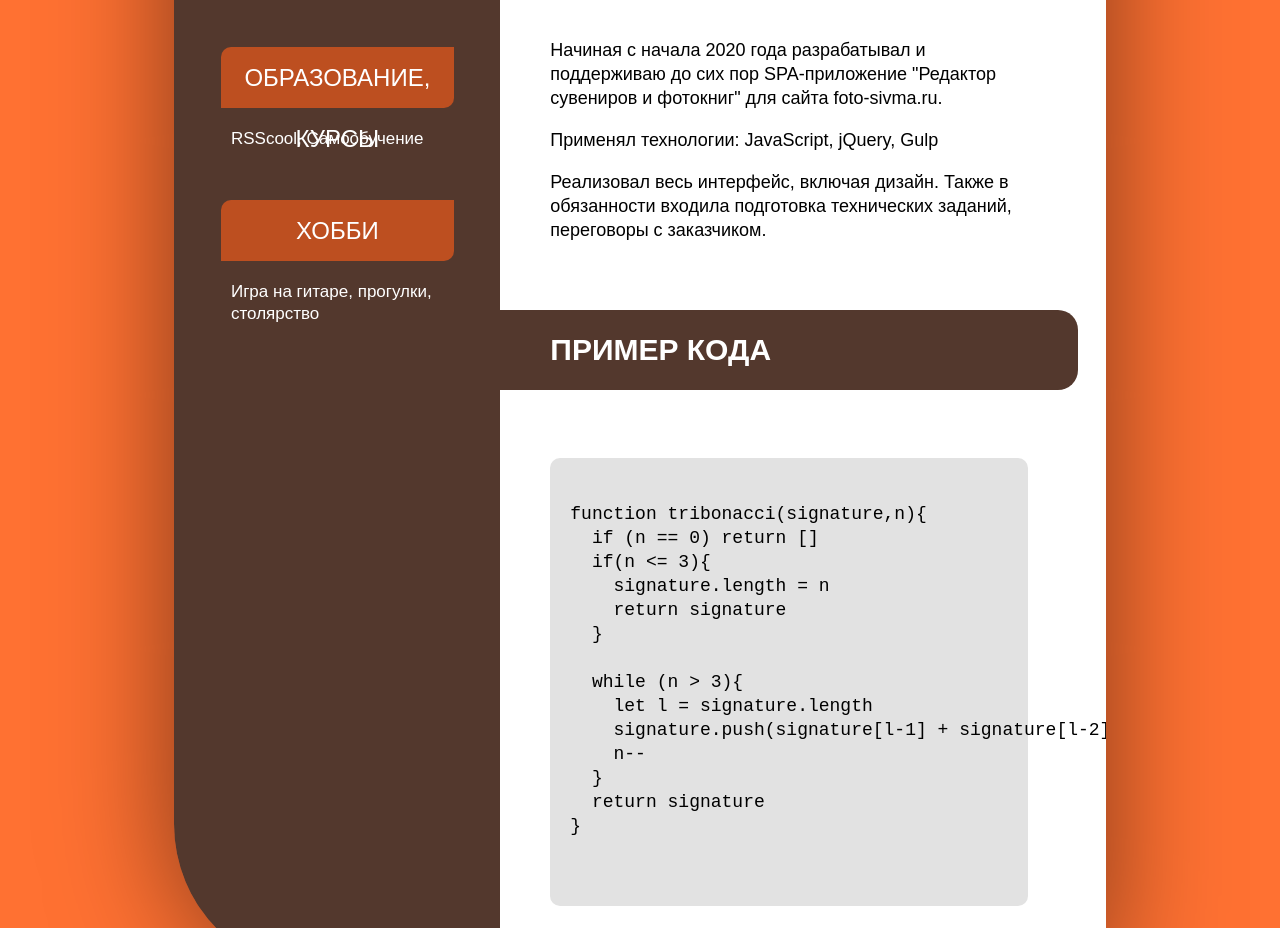
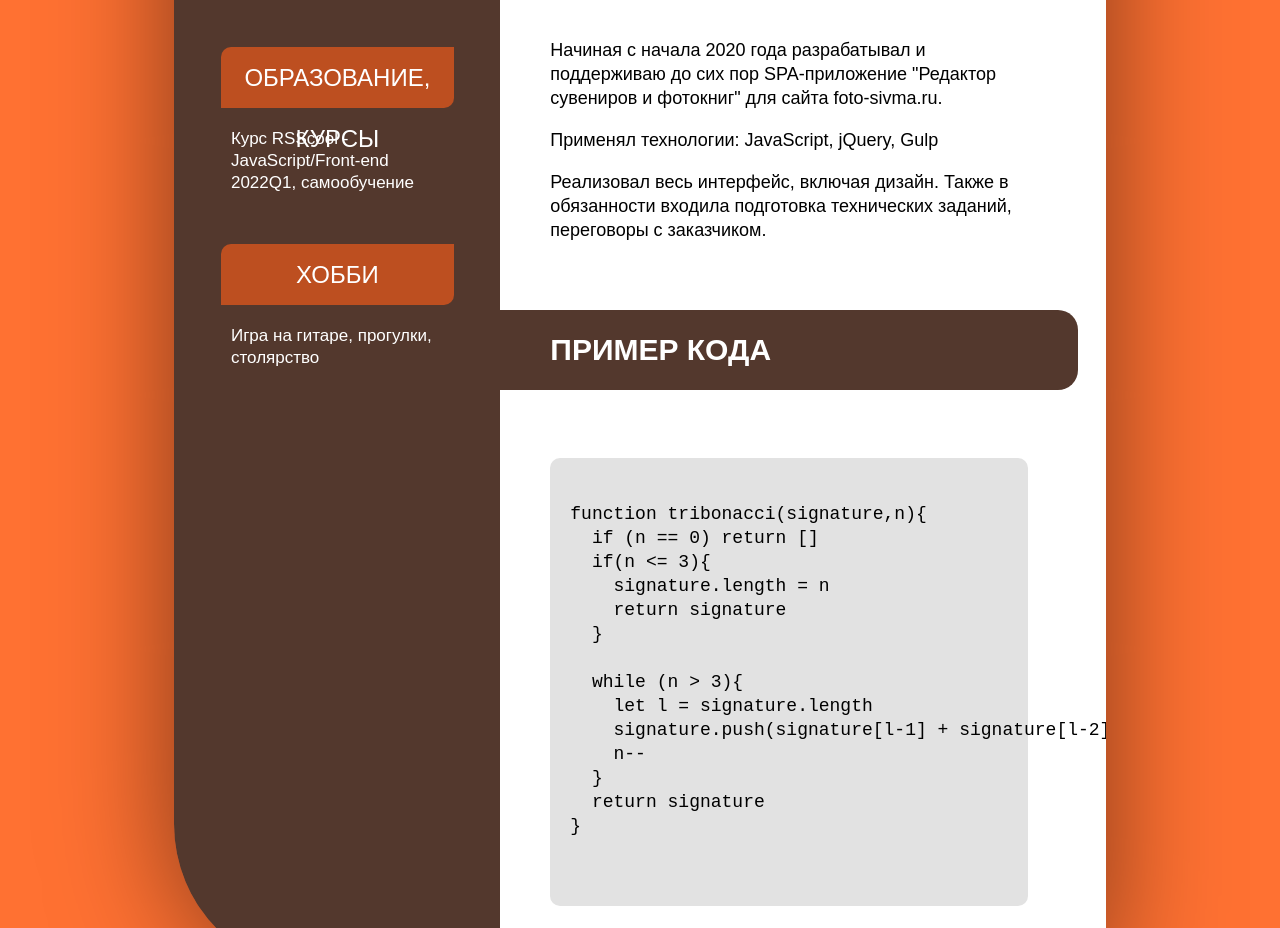
Before and after one commit to SkyHobbit36/cv, a plain HTML site: page index.html in a window 1280 px wide. Shown: the part 1130-2058 px from the top of the page. Drawn offline with Linux system fonts and the light colour scheme.

Commit message:
change text

```diff
--- a/index.html
+++ b/index.html
@@ -56,7 +56,9 @@
         </section>
         <section class="sidebar__item">
           <h2 class="sidebar-item__title">Образование, курсы</h2>
-          <div class="sidebar-item_body">RSScool, Самообучение</div>
+          <div class="sidebar-item_body">
+            Курс RSScool - JavaScript/Front-end 2022Q1, самообучение
+          </div>
         </section>
         <section class="sidebar__item">
           <h2 class="sidebar-item__title">Хобби</h2>
```
